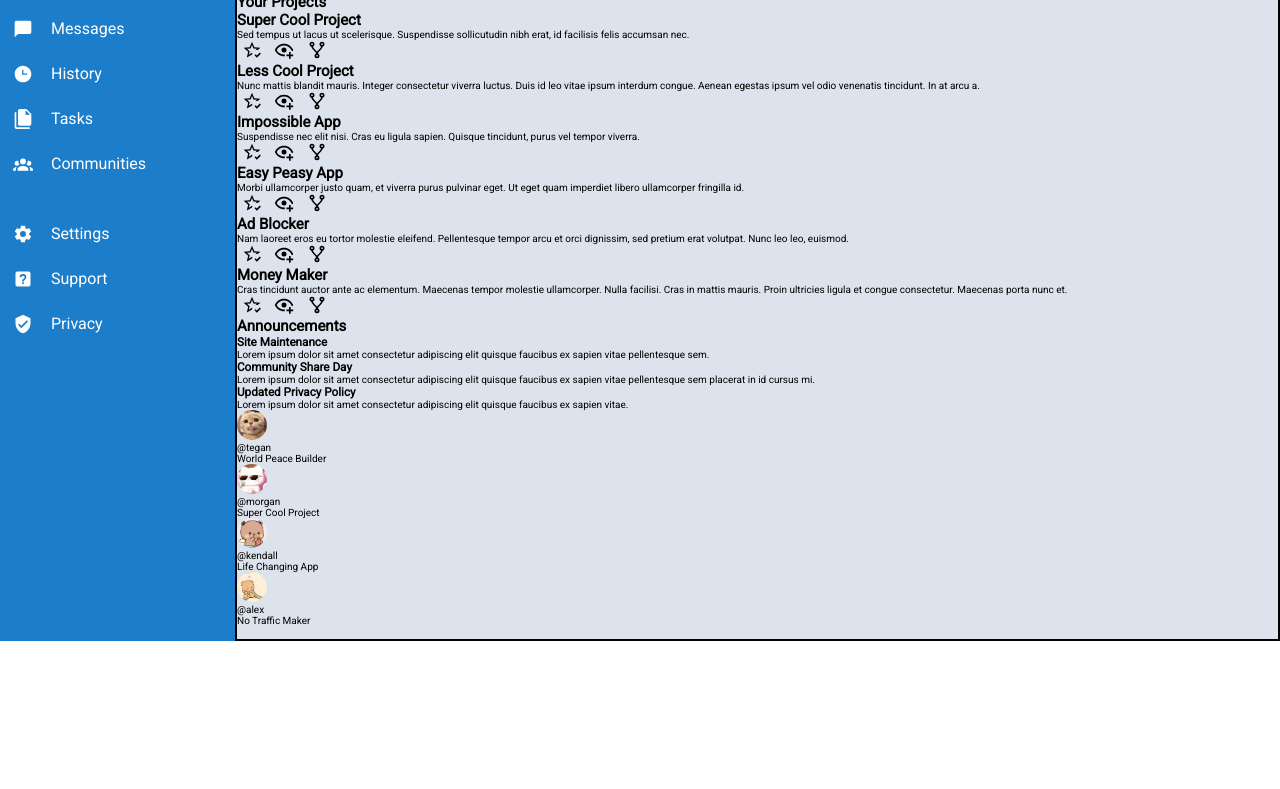
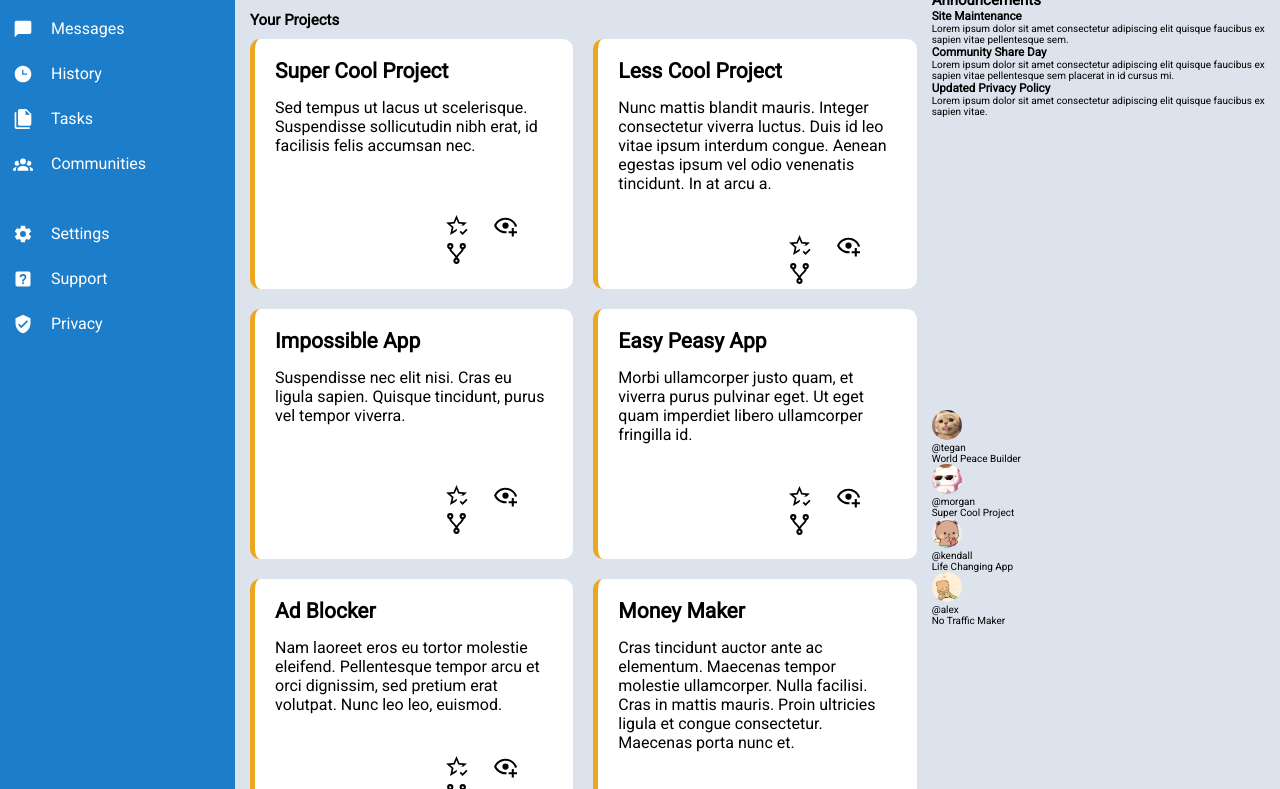
Before and after one commit to davidreichardt/admin-dashboard, a website: page index.html in a window 1280 px wide. Shown: the part 159-948 px from the top of the page. Before the commit the page ends 800 px from the top, so only its background shows below. Drawn offline with Linux system fonts and the light colour scheme.

Commit message:
main section layout, project cards layout passable

```diff
--- a/index.html
+++ b/index.html
@@ -112,14 +112,17 @@
         </div>
       </section>
       <main class="main">
-        <section class="projects">
+        <section class="projects-container">
           <h2 class="projects-heading">Your Projects</h2>
+          <div class="projects">
             <div class="card">
+              <div class="card-content">
                 <h2 class="card-title">Super Cool Project</h2>
                 <p class="card-description">
-              Sed tempus ut lacus ut scelerisque. Suspendisse sollicutudin nibh
-              erat, id facilisis felis accumsan nec.
+                  Sed tempus ut lacus ut scelerisque. Suspendisse sollicutudin
+                  nibh erat, id facilisis felis accumsan nec.
                 </p>
+              </div>
               <div class="card-controls">
                 <img
                   src="/assets/star-check-outline.svg"
@@ -139,12 +142,14 @@
               </div>
             </div>
             <div class="card">
+              <div class="card-content">
                 <h2 class="card-title">Less Cool Project</h2>
                 <p class="card-description">
-              Nunc mattis blandit mauris. Integer consectetur viverra luctus.
-              Duis id leo vitae ipsum interdum congue. Aenean egestas ipsum vel
-              odio venenatis tincidunt. In at arcu a.
+                  Nunc mattis blandit mauris. Integer consectetur viverra
+                  luctus. Duis id leo vitae ipsum interdum congue. Aenean
+                  egestas ipsum vel odio venenatis tincidunt. In at arcu a.
                 </p>
+              </div>
               <div class="card-controls">
                 <img
                   src="/assets/star-check-outline.svg"
@@ -164,11 +169,13 @@
               </div>
             </div>
             <div class="card">
+              <div class="card-content">
                 <h2 class="card-title">Impossible App</h2>
                 <p class="card-description">
                   Suspendisse nec elit nisi. Cras eu ligula sapien. Quisque
                   tincidunt, purus vel tempor viverra.
                 </p>
+              </div>
               <div class="card-controls">
                 <img
                   src="/assets/star-check-outline.svg"
@@ -188,11 +195,13 @@
               </div>
             </div>
             <div class="card">
+              <div class="card-content">
                 <h2 class="card-title">Easy Peasy App</h2>
                 <p class="card-description">
-              Morbi ullamcorper justo quam, et viverra purus pulvinar eget. Ut
-              eget quam imperdiet libero ullamcorper fringilla id.
+                  Morbi ullamcorper justo quam, et viverra purus pulvinar eget.
+                  Ut eget quam imperdiet libero ullamcorper fringilla id.
                 </p>
+              </div>
               <div class="card-controls">
                 <img
                   src="/assets/star-check-outline.svg"
@@ -212,12 +221,14 @@
               </div>
             </div>
             <div class="card">
+              <div class="card-content">
                 <h2 class="card-title">Ad Blocker</h2>
                 <p class="card-description">
-              Nam laoreet eros eu tortor molestie eleifend. Pellentesque tempor
-              arcu et orci dignissim, sed pretium erat volutpat. Nunc leo leo,
-              euismod.
+                  Nam laoreet eros eu tortor molestie eleifend. Pellentesque
+                  tempor arcu et orci dignissim, sed pretium erat volutpat. Nunc
+                  leo leo, euismod.
                 </p>
+              </div>
               <div class="card-controls">
                 <img
                   src="/assets/star-check-outline.svg"
@@ -237,12 +248,15 @@
               </div>
             </div>
             <div class="card">
+              <div class="card-content">
                 <h2 class="card-title">Money Maker</h2>
                 <p class="card-description">
-              Cras tincidunt auctor ante ac elementum. Maecenas tempor molestie
-              ullamcorper. Nulla facilisi. Cras in mattis mauris. Proin
-              ultricies ligula et congue consectetur. Maecenas porta nunc et.
+                  Cras tincidunt auctor ante ac elementum. Maecenas tempor
+                  molestie ullamcorper. Nulla facilisi. Cras in mattis mauris.
+                  Proin ultricies ligula et congue consectetur. Maecenas porta
+                  nunc et.
                 </p>
+              </div>
               <div class="card-controls">
                 <img
                   src="/assets/star-check-outline.svg"
@@ -259,6 +273,7 @@
                   alt="source icon"
                   class="icon"
                 />
+              </div>
             </div>
           </div>
         </section>
--- a/main.css
+++ b/main.css
@@ -61,8 +61,10 @@ html {
 
 .main {
   grid-area: 2 / 2 / 3 / -1;
-  border: 2px solid black;
   background: var(--background);
+  display: grid;
+  grid-template-columns: 2fr 1fr;
+  grid-template-rows: 1fr 1fr;
 }
 
 .profile-image {
@@ -131,3 +133,56 @@ html {
   font-size: 20px;
   margin: 0;
 }
+
+.card {
+  background-color: white;
+  border-left: 5px solid var(--yellow);
+  border-radius: 10px;
+  height: 25rem;
+  font-size: 1.4rem;
+  display: grid;
+  grid-template: repeat(2, 1fr) / repeat(2, 1fr);
+}
+
+.card-content {
+  grid-area: 1 / 1 / 2 / -1;
+  margin: 2rem;
+}
+
+.card-title {
+  margin-bottom: 1.5rem;
+}
+
+.card-description {
+  font-size: 1.6rem;
+}
+
+.card-controls {
+  grid-area: 2 / 2 / 3 / -1;
+  justify-self: end;
+  align-self: end;
+  margin: 2rem;
+}
+
+.card-controls img {
+  margin: 0 .5rem;
+  height: 2.5rem;
+  width: auto;
+}
+
+.projects-heading {
+  grid-area: 1 / 1 / 2 / -1;
+  align-self: center;
+  margin: 2rem 0 1rem;
+}
+
+.projects-container {
+  grid-area: 1 / 1 / 3 / 2;
+  margin: 0 1.5rem;
+}
+
+.projects {
+  display: grid;
+  grid-template: repeat(3, 1fr) / repeat(2, 1fr);
+  gap: 2rem;
+}
```
Lines whose indentation alone changed are shown as unchanged.
